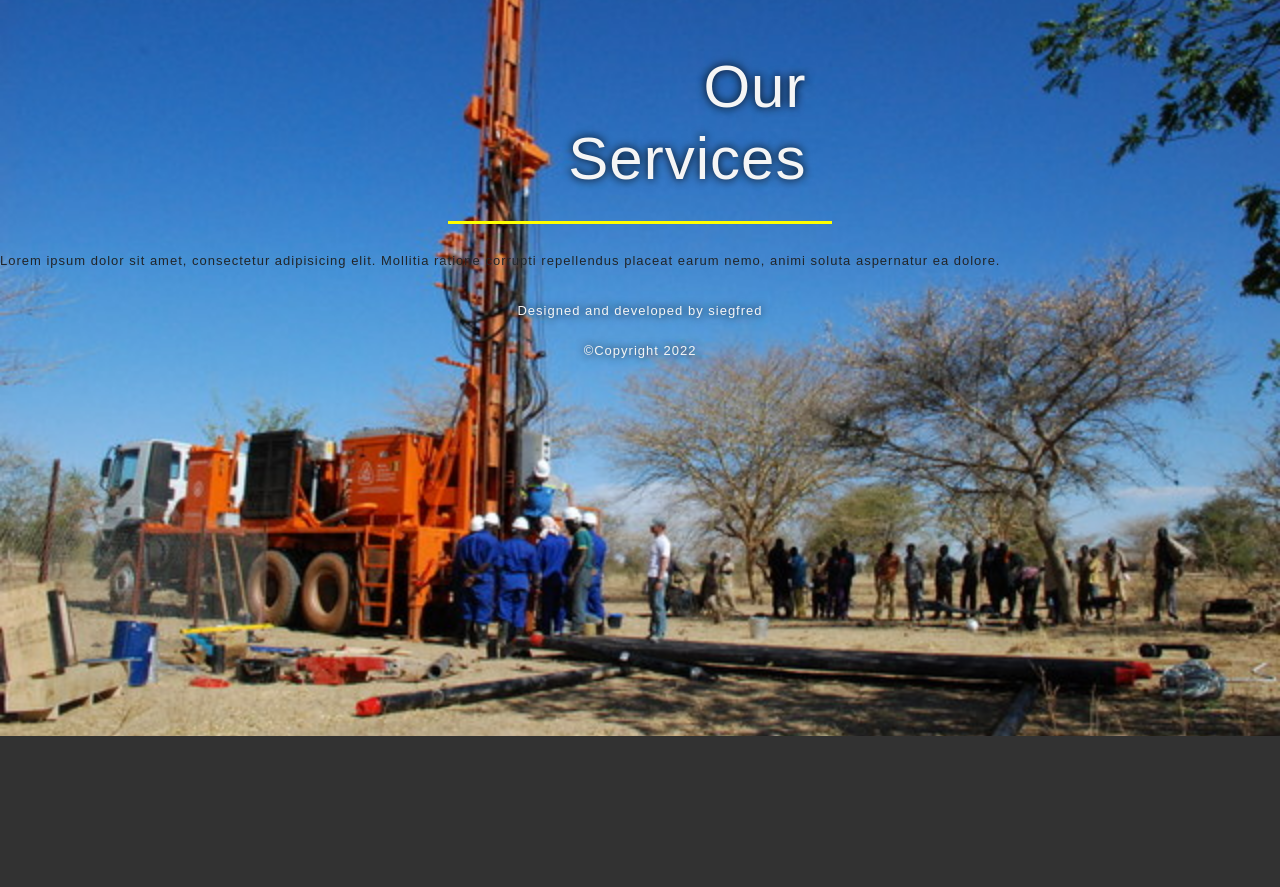
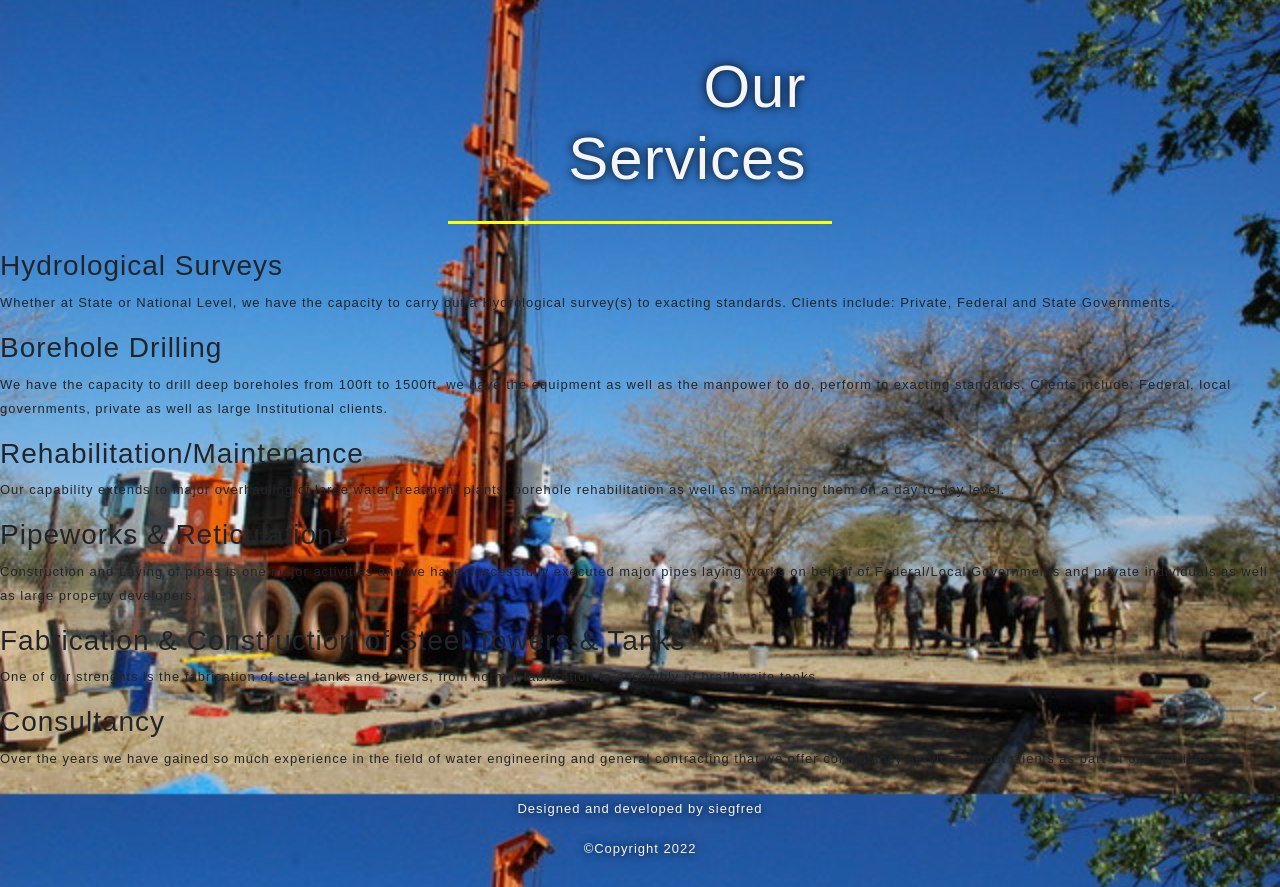
Before and after one commit to siegfred14/strataAndStructuresLtd, a Django app: page /services/ in a window 1280 px wide. Shown: the part 64-951 px from the top of the page. Before the commit the page ends 800 px from the top, so only its background shows below. Run offline with Django 4.2, Linux system fonts and the light colour scheme; some libraries are stand-ins or nearby versions.

Commit message:
changes in services.html added

```diff
--- a/coreApp/templates/services.html
+++ b/coreApp/templates/services.html
@@ -2,8 +2,102 @@
 <div class="page-header-container">
   <h2 class="page-header">Our Services</h2>
 </div>
-<p>
-  Lorem ipsum dolor sit amet, consectetur adipisicing elit. Mollitia ratione
-  corrupti repellendus placeat earum nemo, animi soluta aspernatur ea dolore.
-</p>
+
+<div class="page-content">
+  <div class="services-main">
+    <div class="services-segment">
+      <div class="services-segment-header"></div>
+      <div class="services-segment-content"></div>
+    </div>
+
+    <div class="services-main">
+      <div class="services-segment">
+        <div class="services-segment-header"></div>
+        <div class="services-segment-content"></div>
+      </div>
+    </div>
+
+    <div class="services-main">
+      <div class="services-segment">
+        <div class="services-segment-header">
+          <h3>Hydrological Surveys</h3>
+        </div>
+        <div class="services-segment-content">
+          <p>
+            Whether at State or National Level, we have the capacity to carry
+            out a Hydrological survey(s) to exacting standards. Clients include:
+            Private, Federal and State Governments.
+          </p>
+        </div>
+      </div>
+
+      <div class="services-segment">
+        <div class="services-segment-header">
+          <h3>Borehole Drilling</h3>
+        </div>
+        <div class="services-segment-content">
+          <p>
+            We have the capacity to drill deep boreholes from 100ft to 1500ft.
+            we have the equipment as well as the manpower to do, perform to
+            exacting standards. Clients include: Federal, local governments,
+            private as well as large Institutional clients.
+          </p>
+        </div>
+      </div>
+
+      <div class="services-segment">
+        <div class="services-segment-header">
+          <h3>Rehabilitation/Maintenance</h3>
+        </div>
+        <div class="services-segment-content">
+          <p>
+            Our capability extends to major overhauling of large water treatment
+            plants, borehole rehabilitation as well as maintaining them on a day
+            to day level.
+          </p>
+        </div>
+      </div>
+
+      <div class="services-segment">
+        <div class="services-segment-header">
+          <h3>Pipeworks &#38; Reticulations</h3>
+        </div>
+        <div class="services-segment-content">
+          <p>
+            Construction and Laying of pipes is one major activities and we have
+            successfully executed major pipes laying works on behalf of
+            Federal/Local Governments and private individuals as well as large
+            property developers.
+          </p>
+        </div>
+      </div>
+
+      <div class="services-segment">
+        <div class="services-segment-header">
+          <h3>Fabrication &#38; Construction of Steel Towers &#38; Tanks</h3>
+        </div>
+        <div class="services-segment-content">
+          <p>
+            One of our strenghts is the fabrication of steel tanks and towers,
+            from normal fabrication to assembly of braithwaite tanks.
+          </p>
+        </div>
+      </div>
+
+      <div class="services-segment">
+        <div class="services-segment-header">
+          <h3>Consultancy</h3>
+        </div>
+        <div class="services-segment-content">
+          <p>
+            Over the years we have gained so much experience in the field of
+            water engineering and general contracting that we offer consultancy
+            services to out clients as part of our services.
+          </p>
+        </div>
+      </div>
+    </div>
+  </div>
+</div>
+
 {% endblock %}
```
